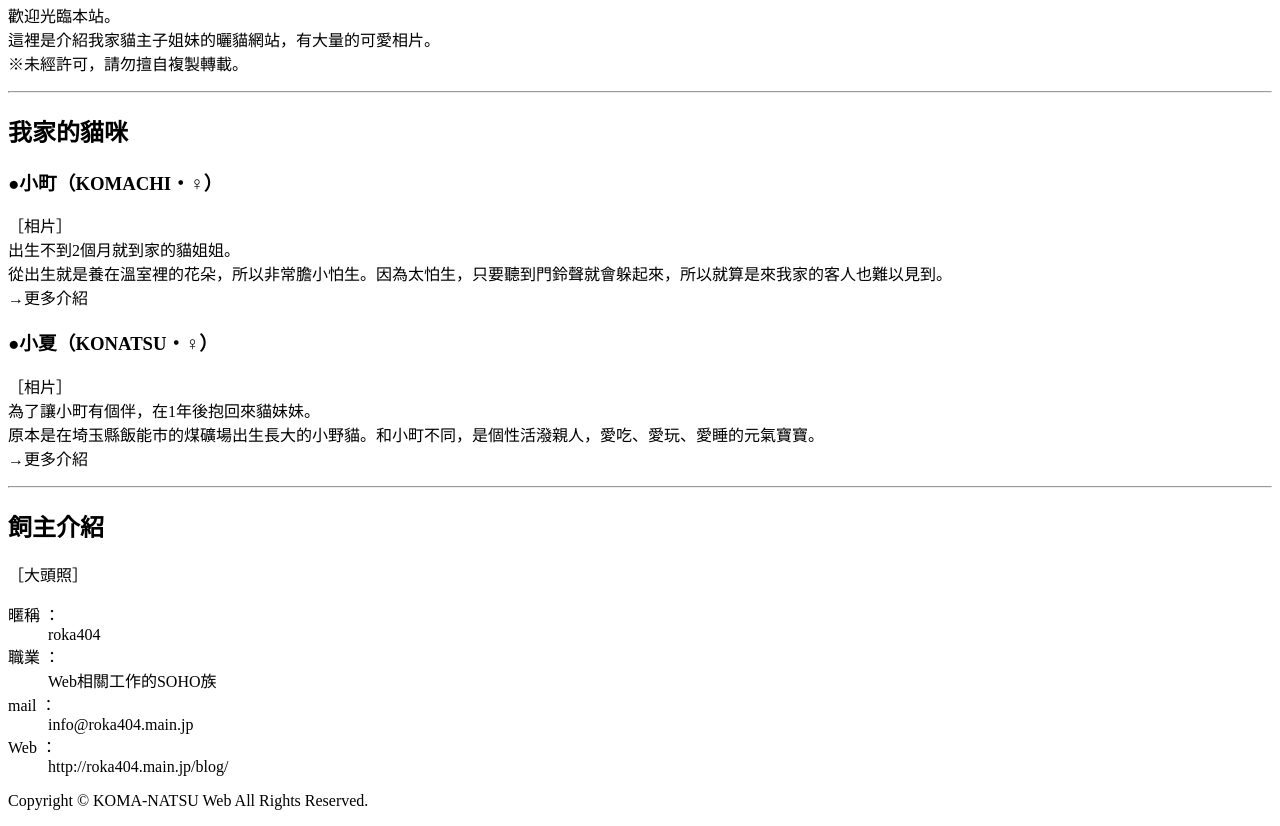
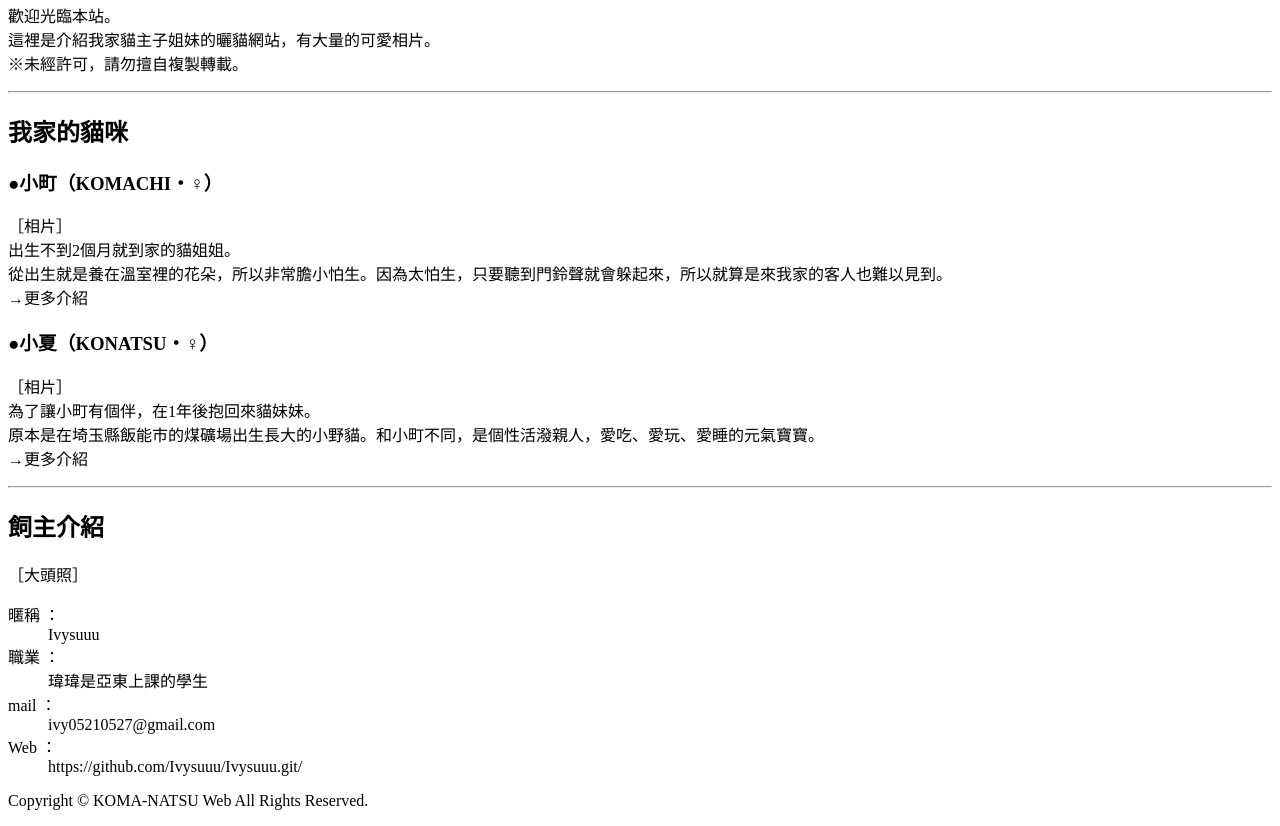
Before and after one commit to Ivysuuu/Ivysuuu, a plain HTML site: page index.html in a window 1280 px wide. Shown: the part 282-1108 px from the top of the page. Drawn offline with Linux system fonts and the light colour scheme.

Commit message:
Demo update webpags

```diff
--- a/index.html
+++ b/index.html
@@ -37,10 +37,10 @@
     <h2>飼主介紹</h2>
     <p>［大頭照］</p>
     <dl>
-        <dt>暱稱 ：</dt><dd>roka404</dd>
-        <dt>職業 ：</dt><dd>Web相關工作的SOHO族</dd>
-        <dt>mail ：</dt><dd>info@roka404.main.jp</dd>
-        <dt>Web ：</dt><dd>http://roka404.main.jp/blog/</dd>
+        <dt>暱稱 ：</dt><dd>Ivysuuu</dd>
+        <dt>職業 ：</dt><dd>瑋瑋是亞東上課的學生</dd>
+        <dt>mail ：</dt><dd>ivy05210527@gmail.com</dd>
+        <dt>Web ：</dt><dd>https://github.com/Ivysuuu/Ivysuuu.git/</dd>
     </dl>
     <footer>
         <p>Copyright © KOMA-NATSU Web All Rights Reserved.</p>
```
